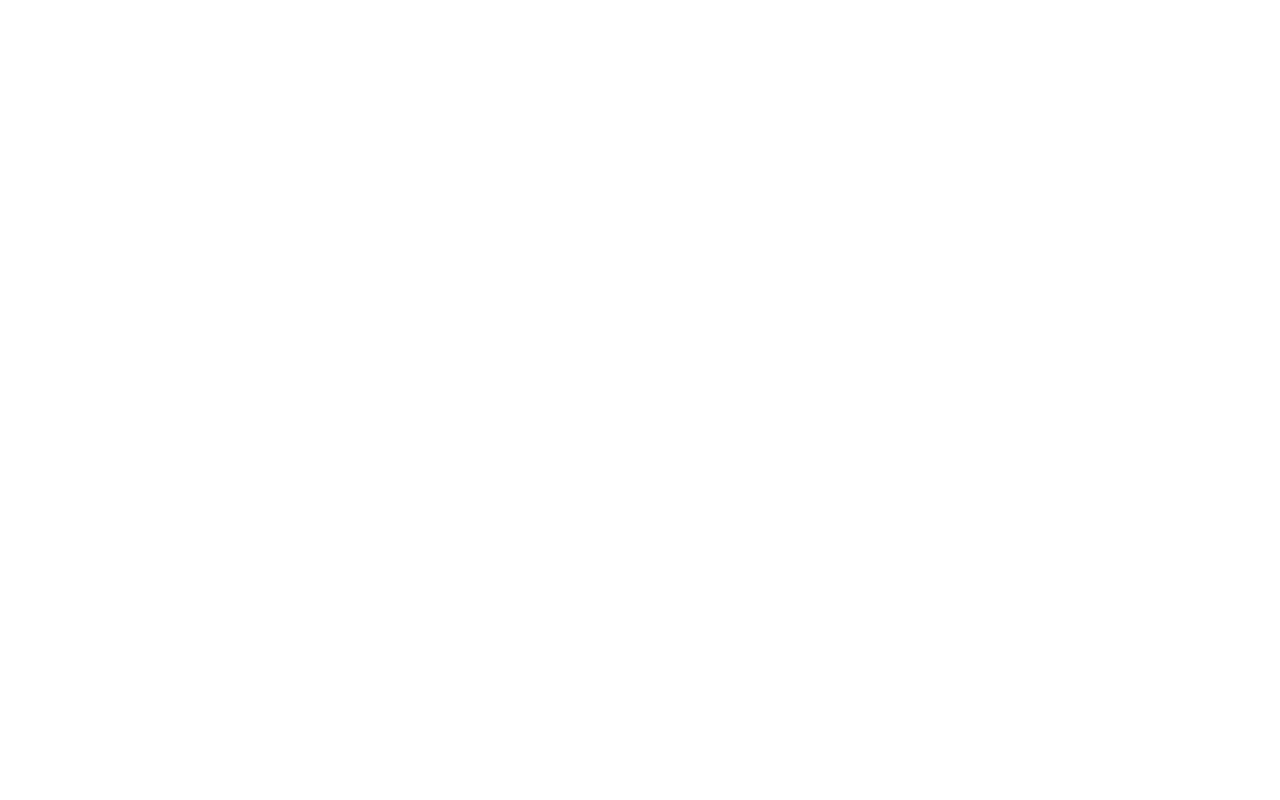
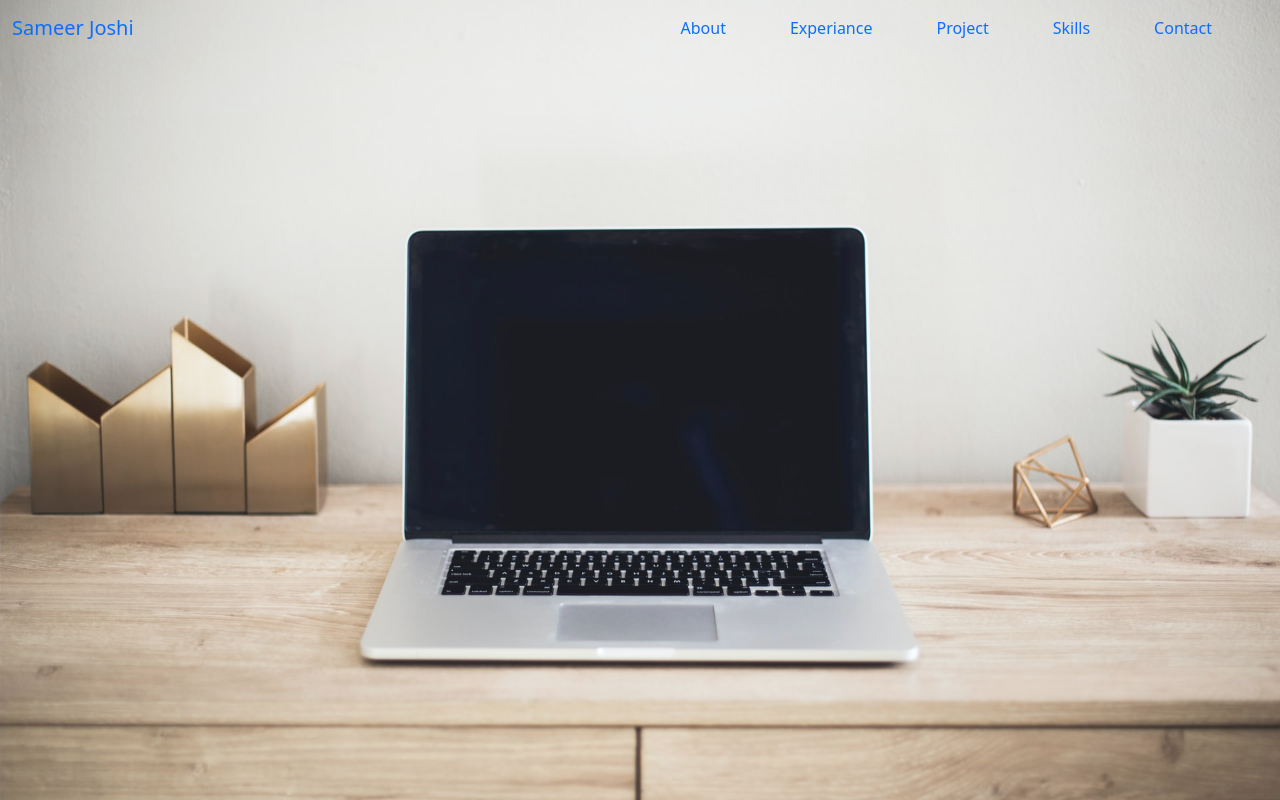
Before and after one commit to SameerJoshiFlexiloans/portfolio, a plain HTML site: page index.html in a window 1280 px wide. Drawn offline with Linux system fonts and the light colour scheme.

Commit message:
after giving background image

```diff
--- a/index.html
+++ b/index.html
@@ -10,7 +10,32 @@
     <script src="js/bootstrap.bundle.min.js"></script>
 </head>
 <body>
-
-<script src="js/index.js"></script>
+    <nav class="navbar navbar-expand-lg navbar-transparent bg-transparent">
+        <div class="container-fluid">
+            <a class="navbar-brand" href="#">Sameer Joshi</a>
+            <div class="collapse navbar-collapse" id="navbarNavDropdown">
+                <div class="ms-auto">
+                    <ul class="navbar-nav">
+                        <li class="nav-item me-5">
+                            <a class="nav-link active" href="#">About</a>
+                        </li>
+                        <li class="nav-item me-5">
+                            <a class="nav-link active" href="#">Experiance</a>
+                        </li>
+                        <li class="nav-item me-5">
+                            <a class="nav-link active" href="#">Project</a>
+                        </li>
+                        <li class="nav-item me-5">
+                            <a class="nav-link active" href="#">Skills</a>
+                        </li>
+                        <li class="nav-item me-5">
+                            <a class="nav-link active" href="#">Contact</a>
+                        </li>
+                    </ul>
+                </div>
+            </div>
+        </div>
+      </nav>
+    <script src="js/index.js"></script>
 </body>
 </html>
--- a/style/style.css
+++ b/style/style.css
@@ -1,8 +1,5 @@
-#delete,#update{
-    display: none;
+body{
+    background: url("../Images/kari-shea-1SAnrIxw5OY-unsplash.jpg");
+    background-repeat: no-repeat;
+    background-size: 100%;
 }
-
-table a{
-    text-decoration: none;
-    color:black;
-}
```
Also changed, not shown: Images/kari-shea-1SAnrIxw5OY-unsplash.jpg (added), 1 other file.
